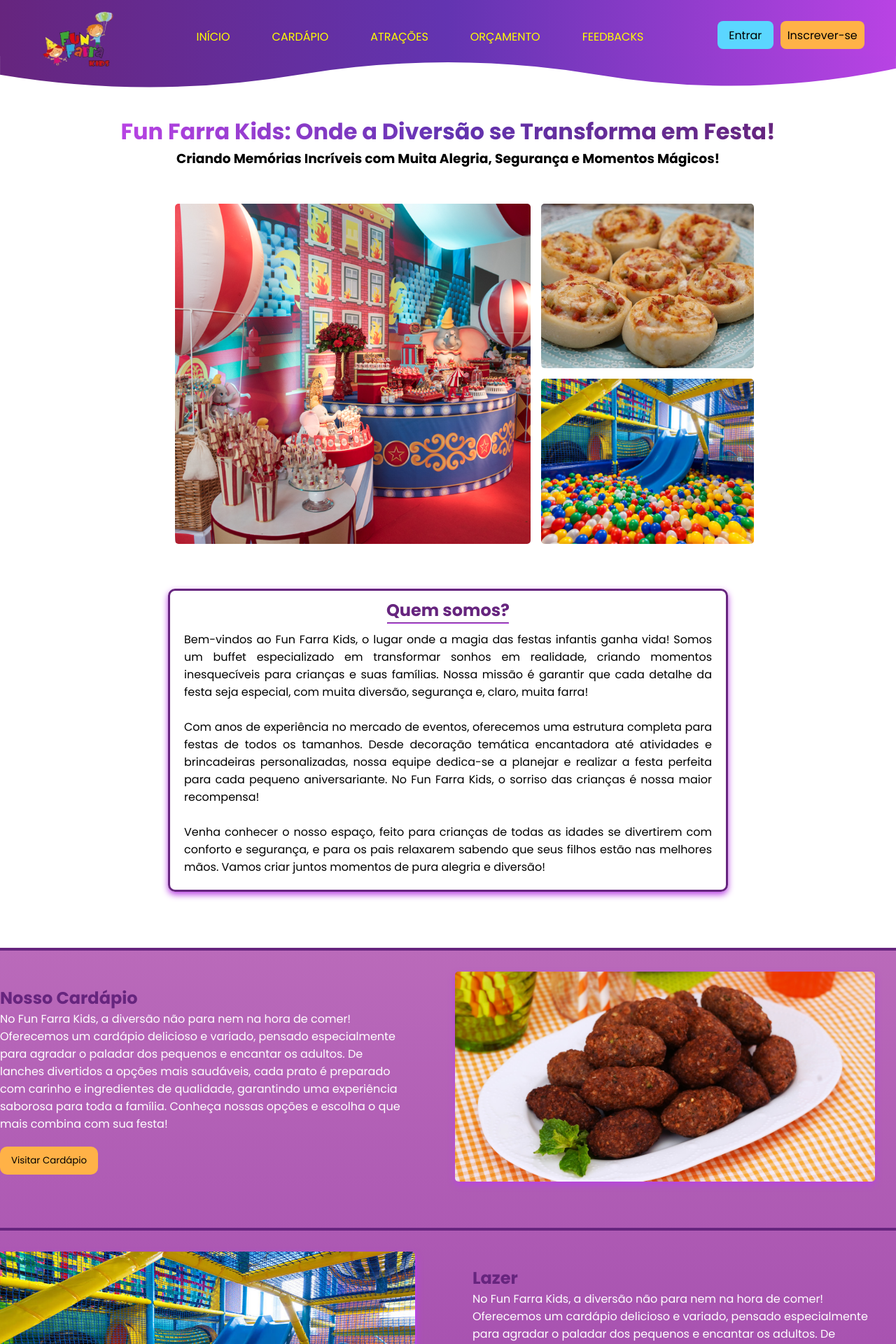
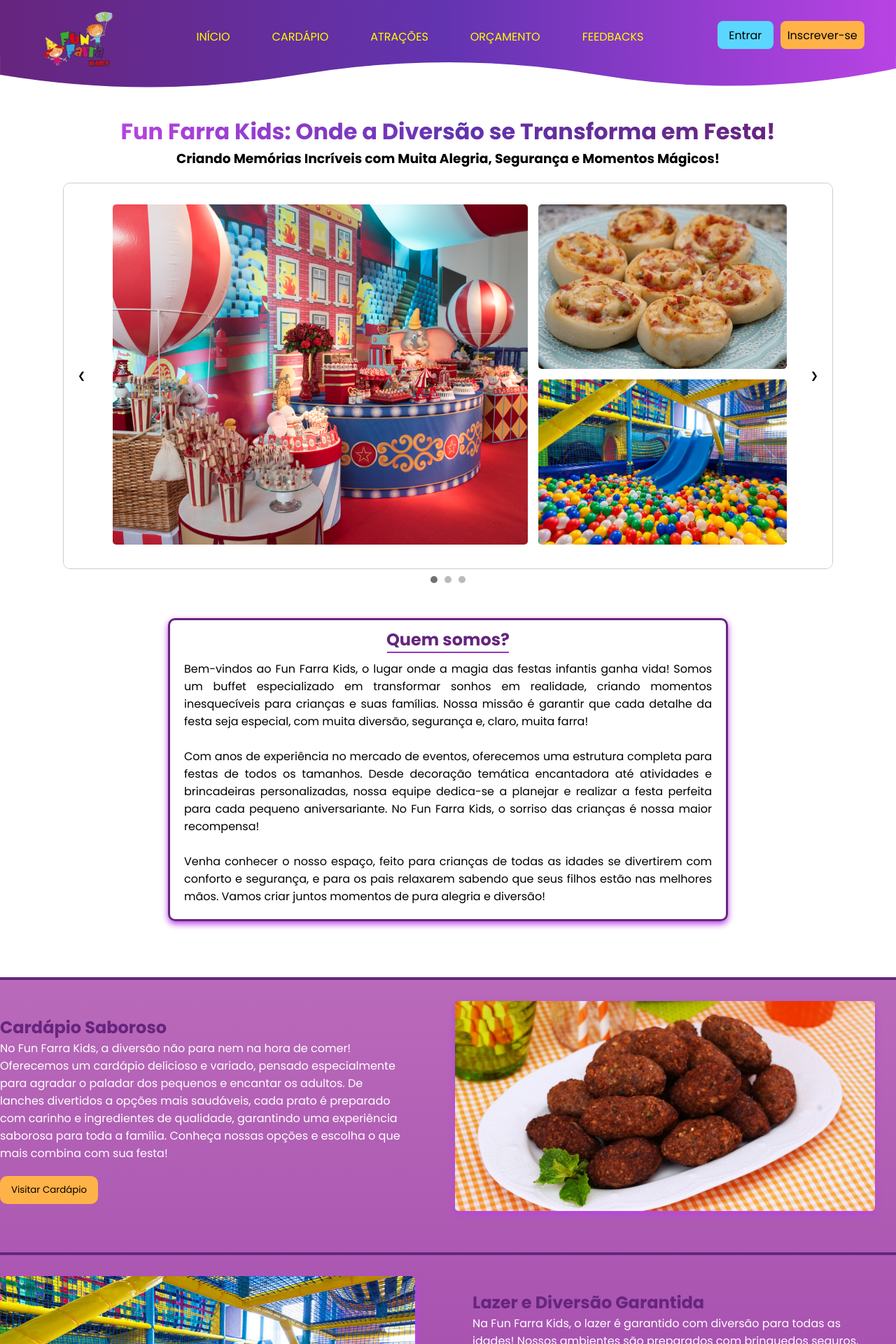
Before and after one commit to kbf0k/SOFTDEV, a PHP site: page /html/inicio.html in a window 1280 px wide. Shown: the top 1920 px of the page at 70% size. Run offline with PHP 8.4, Linux system fonts and the light colour scheme.

Commit message:
melhora inicio com carrossel de grid

```diff
--- a/css/inicio.css
+++ b/css/inicio.css
@@ -123,49 +123,153 @@ main {
     -webkit-background-clip: text;
 }
 
+.container {
+    display: flex;
+    flex-direction: column;
+    align-items: center;
+    margin-top: 20px;
+}
+
+.carrossel {
+    position: relative;
+    width: 1100px;
+    overflow: hidden;
+    border: 1px solid #ccc;
+    border-radius: 10px;
+}
+
+.slides {
+    display: flex;
+    transition: transform 0.5s ease-in-out;
+    height: 550px;
+}
+
+.slide {
+    min-width: 100%;
+    box-sizing: border-box;
+    text-align: center;
+    background-color: #ffffff;
+    display: flex;
+    justify-content: center;
+    align-items: center;
+}
+
 #grid-imgs {
     display: grid;
-    grid-template-columns: 0.5fr 0.3fr; /* Colunas menores */
-    grid-template-rows: 0.3fr 0.3fr; /* Linhas menores */
-    gap: 15px; /* Espaçamento entre as divs */
-    height: 800px;
-    background-color: #ffffff; /* Cor de fundo ao redor das divs */
-    margin-left: 250px;
-    margin-top: 50px;
+    grid-template-columns: 0.5fr 0.3fr;
+    grid-template-rows: 0.3fr 0.3fr;
+    gap: 15px;
+    width: 1200px; /* Ajuste o tamanho conforme necessário */
+    height: 800px; /* Altura do grid */
+    background-color: #ffffff;
+    border-radius: 10px;
+    margin-top: 30px;
+    margin-left: 70px;
 }
 
-#img1, #img2, #img3 {
+#img1, #img2, #img3, #img4, #img5, #img6, #img7, #img8, #img9 {
     background-size: cover;
     background-repeat: no-repeat;
     background-position: center;
-
+    border-radius: 5px;
 }
 
 #img1 {
     grid-column: 1 / 2;
     grid-row: 1 / 3;
-    background-image: url('../img/decoracao.jpg'); /* Substitua pela imagem desejada */
+    background-image: url('../img/decoracao.jpg');
 }
 
 #img2 {
     grid-column: 2 / 3;
     grid-row: 1 / 2;
-    background-image: url('../img/cardapioitem6.jpg'); /* Substitua pela imagem desejada */
+    background-image: url('../img/cardapioitem6.jpg');
 }
 
 #img3 {
     grid-column: 2 / 3;
     grid-row: 2 / 3;
-    background-image: url('../img/atração2.jpg'); /* Substitua pela imagem desejada */
+    background-image: url('../img/atração2.jpg');
 }
 
-#img1, #img2, #img3 {
-    border-radius: 5px; /* Bordas arredondadas nas imagens */
+#img4 {
+    grid-column: 1 / 2;
+    grid-row: 1 / 3;
+    background-image: url('../img/cardapioitem3.jpg');
+}
+
+#img5 {
+    grid-column: 2 / 3;
+    grid-row: 1 / 2;
+    background-image: url('../img/atração4.jpg');
+}
+
+#img6 {
+    grid-column: 2 / 3;
+    grid-row: 2 / 3;
+    background-image: url('../img/cardapioitem8.webp');
+}
+
+#img7 {
+    grid-column: 1 / 2;
+    grid-row: 1 / 3;
+    background-image: url('../img/cardapioitem4.jpg');
+}
+
+#img8 {
+    grid-column: 2 / 3;
+    grid-row: 1 / 2;
+    background-image: url('../img/cardapioitem2.jpg');
+}
+
+#img9 {
+    grid-column: 2 / 3;
+    grid-row: 2 / 3;
+    background-image: url('../img/cardapioitem1.jpg');
+}
+
+.container button {
+    position: absolute;
+    top: 50%;
+    transform: translateY(-50%);
+    background-color: rgba(255, 255, 255, 0.8);
+    border: none;
+    cursor: pointer;
+    padding: 10px;
+    border-radius: 5px;
+}
+
+.prev {
+    left: 10px;
+}
+
+.next {
+    right: 10px;
+}
+
+.indicadores {
+    display: flex;
+    justify-content: center;
+    margin-top: 10px;
+}
+
+.indicador {
+    width: 10px;
+    height: 10px;
+    margin: 0 5px;
+    border-radius: 50%;
+    background-color: #bbb;
+    cursor: pointer;
+}
+
+.ativo {
+    background-color: #717171;
 }
 
 #section-pos-grid {
     display: flex;
     justify-content: center;
+    margin-top: 300px;
 }
 
 #caixa-qs {
@@ -200,7 +304,7 @@ main {
 #resumos-outras-pags {
     display: flex;
     flex-direction: column;
-    height: 150vh;
+    height: 140vh;
     background:linear-gradient(rgb(186, 106, 186), rgb(148, 57, 166) );
     margin-top: 80px;
 }
--- a/html/inicio.html
+++ b/html/inicio.html
@@ -60,11 +60,42 @@
             <h3>Criando Memórias Incríveis com Muita Alegria, Segurança e Momentos Mágicos!</h3>
         </div>
 
-        <div id="grid-imgs">
-            <div id="img1"></div>
-            <div id="img2"></div>
-            <div id="img3"></div>
+        <div class="container">
+            <div class="carrossel">
+                <div class="slides">
+                    <div class="slide">
+                        <div id="grid-imgs">
+                            <div id="img1"></div>
+                            <div id="img2"></div>
+                            <div id="img3"></div>
+                        </div>
+                    </div>
+                    <div class="slide">
+                        <div id="grid-imgs">
+                            <div id="img4"></div>
+                            <div id="img5"></div>
+                            <div id="img6"></div>
+                        </div>
+                    </div>
+                    <div class="slide">
+                        <div id="grid-imgs">
+                            <div id="img7"></div>
+                            <div id="img8"></div>
+                            <div id="img9"></div>
+                        </div>
+                    </div>
+                    <!-- Repita o slide ou use conteúdo dinâmico para adicionar outros slides conforme necessário -->
+                </div>
+                <button class="prev" onclick="mudarSlide(-1)">&#10094;</button>
+                <button class="next" onclick="mudarSlide(1)">&#10095;</button>
+            </div>
+            <div class="indicadores">
+                <span class="indicador" onclick="mudarParaSlide(0)"></span>
+                <span class="indicador" onclick="mudarParaSlide(1)"></span>
+                <span class="indicador" onclick="mudarParaSlide(2)"></span>
+            </div>
         </div>
+
         <section id="section-pos-grid">
             <div id="caixa-qs">
                 <h1>Quem somos?</h1>
@@ -85,7 +116,7 @@
             <div class="hr-gradiente"></div>
         <section id="section-cardapio">
             <div id="textos-cardapio">
-            <h2>Nosso Cardápio</h2>
+            <h2>Cardápio Saboroso</h2>
                 <p>No Fun Farra Kids, a diversão não para nem na hora de comer! Oferecemos um cardápio delicioso e variado,
                     pensado especialmente para agradar o paladar dos pequenos e encantar os adultos. De lanches divertidos a
                     opções mais saudáveis, cada prato é preparado com carinho e ingredientes de qualidade, garantindo uma
@@ -102,28 +133,32 @@
                 <img src="../img/atração2.jpg" alt="">
             </div>
             <div id="textos-lazer">
-            <h2>Lazer</h2>
-                <p>No Fun Farra Kids, a diversão não para nem na hora de comer! Oferecemos um cardápio delicioso e variado,
-                    pensado especialmente para agradar o paladar dos pequenos e encantar os adultos. De lanches divertidos a
-                    opções mais saudáveis, cada prato é preparado com carinho e ingredientes de qualidade, garantindo uma
-                    experiência saborosa para toda a família. Conheça nossas opções e escolha o que mais combina com sua festa!</p>
+            <h2>Lazer e Diversão Garantida</h2>
+                <p>Na Fun Farra Kids, o lazer é garantido com diversão para todas as idades! Nossos ambientes são preparados com brinquedos
+                     seguros, modernos e atrações interativas, pensados para transformar o seu evento em um momento inesquecível. De áreas de
+                      jogos a espaços criativos, cada detalhe é planejado para que as crianças aproveitem ao máximo, enquanto os adultos podem
+                       relaxar e curtir junto. Venha viver momentos mágicos e surpreender seus convidados com uma experiência de lazer única!</p>
                     <a href="atracoes.html"><button>Visitar Atrações</button></a>
             </div>
         </section>
         <div class="hr-gradiente"></div>
-        <section id="section-lazer">
-            <div id="img-lazer">
-                <img src="../img/atração2.jpg" alt="">
+        <section id="section-orcfeed">
+            <div id="textos-orc">
+            <h2>Custo Benefício</h2>
+                <p>Solicitar um orçamento é o primeiro passo para tornar sua festa inesquecível! Na Fun Farra Kids, oferecemos pacotes
+                    personalizados que se ajustam ao seu estilo e ao tema dos sonhos da criançada. Preencha o formulário e ajudaremos você a
+                     planejar cada detalhe dessa data tão especial!</p>
+                    <a href="orcamento.html"><button>Visitar Orçamento</button></a>
             </div>
-            <div id="textos-lazer">
-            <h2>Lazer</h2>
-                <p>No Fun Farra Kids, a diversão não para nem na hora de comer! Oferecemos um cardápio delicioso e variado,
-                    pensado especialmente para agradar o paladar dos pequenos e encantar os adultos. De lanches divertidos a
-                    opções mais saudáveis, cada prato é preparado com carinho e ingredientes de qualidade, garantindo uma
-                    experiência saborosa para toda a família. Conheça nossas opções e escolha o que mais combina com sua festa!</p>
-                    <a href="atracoes.html"><button>Visitar Atrações</button></a>
-            </div>
+            <div id="textos-feed">
+                <h2>Avaliações Positivas</h2>
+                    <p>Nosso compromisso é oferecer momentos inesquecíveis e a melhor experiência possível. Sua opinião é essencial para
+                         continuarmos aprimorando nossos serviços e garantindo sempre clientes satisfeitos. Compartilhe suas impressões e
+                         ajude-nos a fazer cada festa ainda mais mágica e divertida!</p>
+                        <a href="feedbacks.html"><button>Visitar Feedbacks</button></a>
+                </div>
         </section>
+        <div class="hr-gradiente"></div>
         </section>
         </div>
     </main>
```
Also changed, not shown: other parts of css/inicio.css (+53 -0 lines), javascript/inicio.js (+48 -0 lines).
